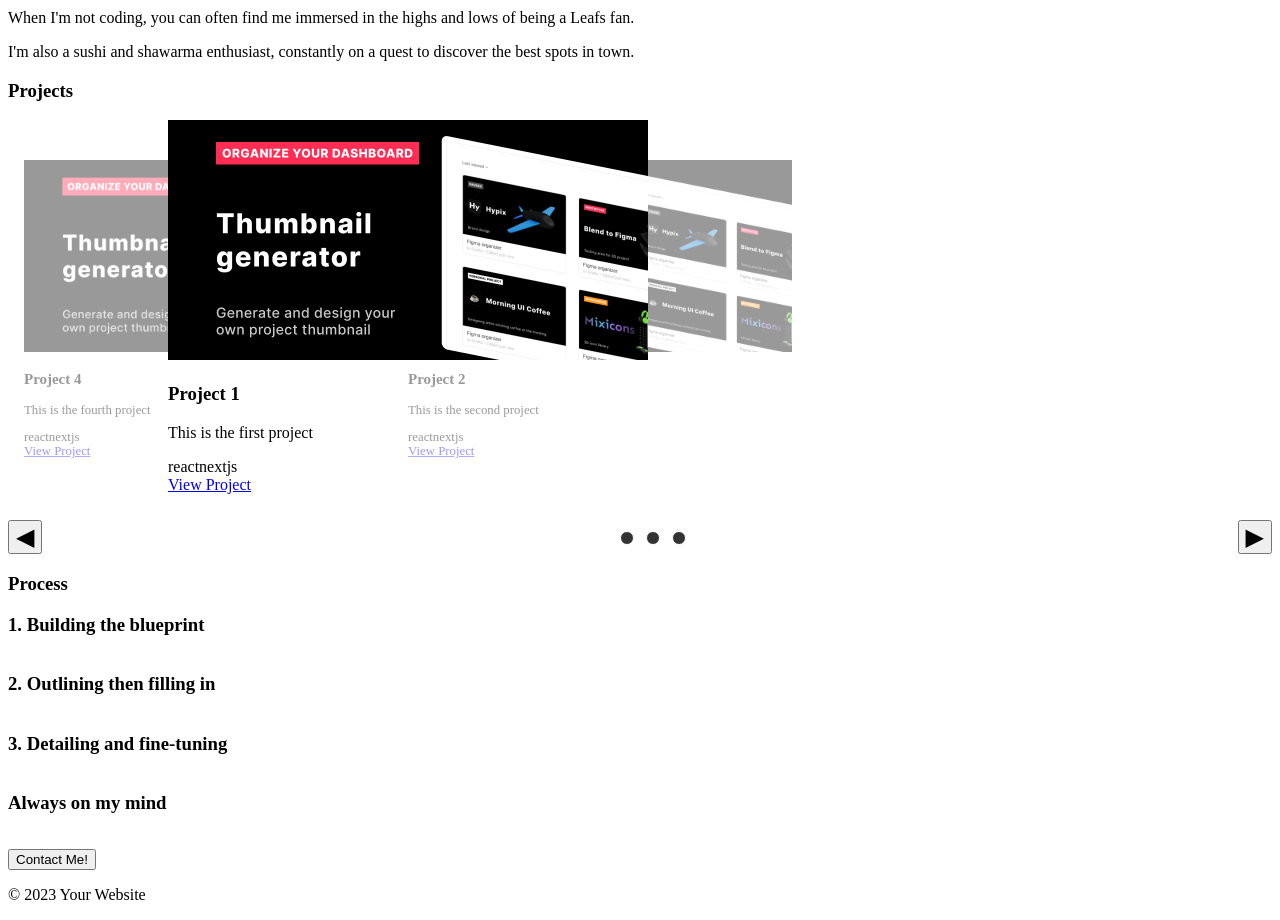
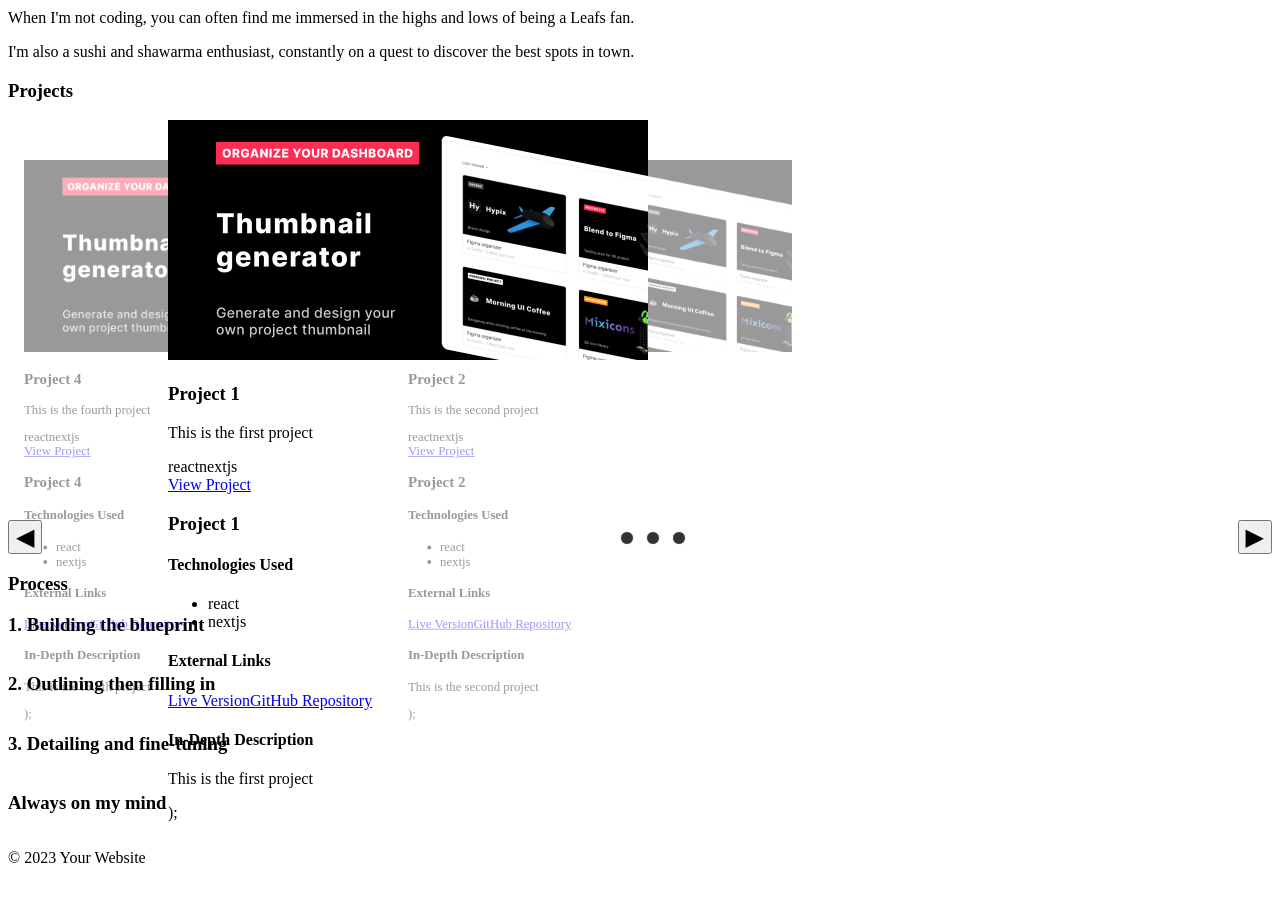
Before and after one commit to florinsalasan/another-portfolio, a Next.js app in the folder my-portfolio/: page / in a window 1280 px wide. Shown: the part 780-1700 px from the top of the page. After the commit the page ends 1663 px from the top, so only its background shows below. Built offline with nearby package versions, Linux system fonts and the light colour scheme.

Commit message:
began implementing modals for project descriptions, aligned items in header, polishing footer to have proper links and stylings

```diff
--- a/my-portfolio/src/components/Header.tsx
+++ b/my-portfolio/src/components/Header.tsx
@@ -84,7 +84,7 @@ const Header: React.FC = () => {
   return (
     <div id="top" className={`${styles.stickyPlaceholder}`}>
       <header
-        className={`bg-blue-500 text-white p-4 h-[64px] ${
+        className={`bg-blue-500 text-white p-4 h-[64px] flex ${
           isSticky ? styles.stickyCustom : ""
         }`}
       >
--- a/my-portfolio/src/components/Process.tsx
+++ b/my-portfolio/src/components/Process.tsx
@@ -65,9 +65,9 @@ const Process: React.FC = () => {
           ))}
         </div>
       </div>
-      <button className="bg-yellow-500 text-black rounded-full px-6 py-2 mt-4">
+      {/* <button className="bg-yellow-500 text-black rounded-full px-6 py-2 mt-4">
         Contact Me!
-      </button>
+      </button> */}
     </section>
   );
 };
--- a/my-portfolio/src/components/Projects.tsx
+++ b/my-portfolio/src/components/Projects.tsx
@@ -63,7 +63,7 @@ const Projects: React.FC = () => {
           // setCurrentCard(getNextIndex(currentCard));
         } else {
           // Handle the active card click
-          openModal();
+          toggleModal();
         }
       };
 
@@ -84,9 +84,14 @@ const Projects: React.FC = () => {
   const getNextReplaceIndex = (currentIndex: number) =>
     (currentIndex + 2) % totalCards;
 
-  const openModal = () => {
+  const toggleModal = () => {
     // open modal or open a new page to go in greater details about the project
     console.log("modal will open grr");
+    const activeCard = document.querySelector(`.${styles.active}`);
+    if (!activeCard) return;
+    const modal = activeCard.querySelector(`.modal`);
+    if (!modal) return;
+    modal.classList.toggle("hidden");
   };
 
   const nextCard = () => {
--- /dev/null
+++ b/my-portfolio/src/components/subComponents/ProjectCard.module.css
@@ -0,0 +1,5 @@
+@media screen and (max-width: 768px) {
+  .cardDescription {
+    display: none;
+  }
+}
--- a/my-portfolio/src/components/subComponents/ProjectCard.tsx
+++ b/my-portfolio/src/components/subComponents/ProjectCard.tsx
@@ -1,5 +1,6 @@
 import React from "react";
 import Image from "next/image";
+import styles from "./ProjectCard.module.css";
 
 interface ProjectCardProps {
   title: string;
@@ -27,10 +28,10 @@ const ProjectCard: React.FC<ProjectCardProps> = ({
         sizes="100vw"
         style={{ width: "100%", height: "auto" }}
       />
-
-      <h3 className="text-xl font-semibold mb-2">{title}</h3>
-      <p className="text-gray-600 mb-4">{description}</p>
-
+      <h3 className="text-xl mb-2 text-gray-600">{title}</h3>
+      <p className={`${styles.cardDescription}text-gray-600 mb-4`}>
+        {description}
+      </p>
       <div className="flex flex-wrap">
         {technologies.map((tech, index) => (
           <span
@@ -41,7 +42,6 @@ const ProjectCard: React.FC<ProjectCardProps> = ({
           </span>
         ))}
       </div>
-
       <a
         href={link}
         target="_blank"
@@ -50,6 +50,35 @@ const ProjectCard: React.FC<ProjectCardProps> = ({
       >
         View Project
       </a>
+      <div className={`${styles.modal} hidden modal`}>
+        <div className="modal-header">
+          <h3>{title}</h3>
+        </div>
+        <div className="modal-content">
+          <div className="modal-section">
+            <h4>Technologies Used</h4>
+            <ul>
+              {technologies.map((tech, index) => (
+                <li key={index}>{tech}</li>
+              ))}
+            </ul>
+          </div>
+          <div className="modal-section">
+            <h4>External Links</h4>
+            <a href={link} target="_blank" rel="noopener noreferrer">
+              Live Version
+            </a>
+            <a href={link} target="_blank" rel="noopener noreferrer">
+              GitHub Repository
+            </a>
+          </div>
+          <div className="modal-section">
+            <h4>In-Depth Description</h4>
+            <p>{description}</p>
+          </div>
+        </div>
+      </div>
+      );
     </div>
   );
 };
```
